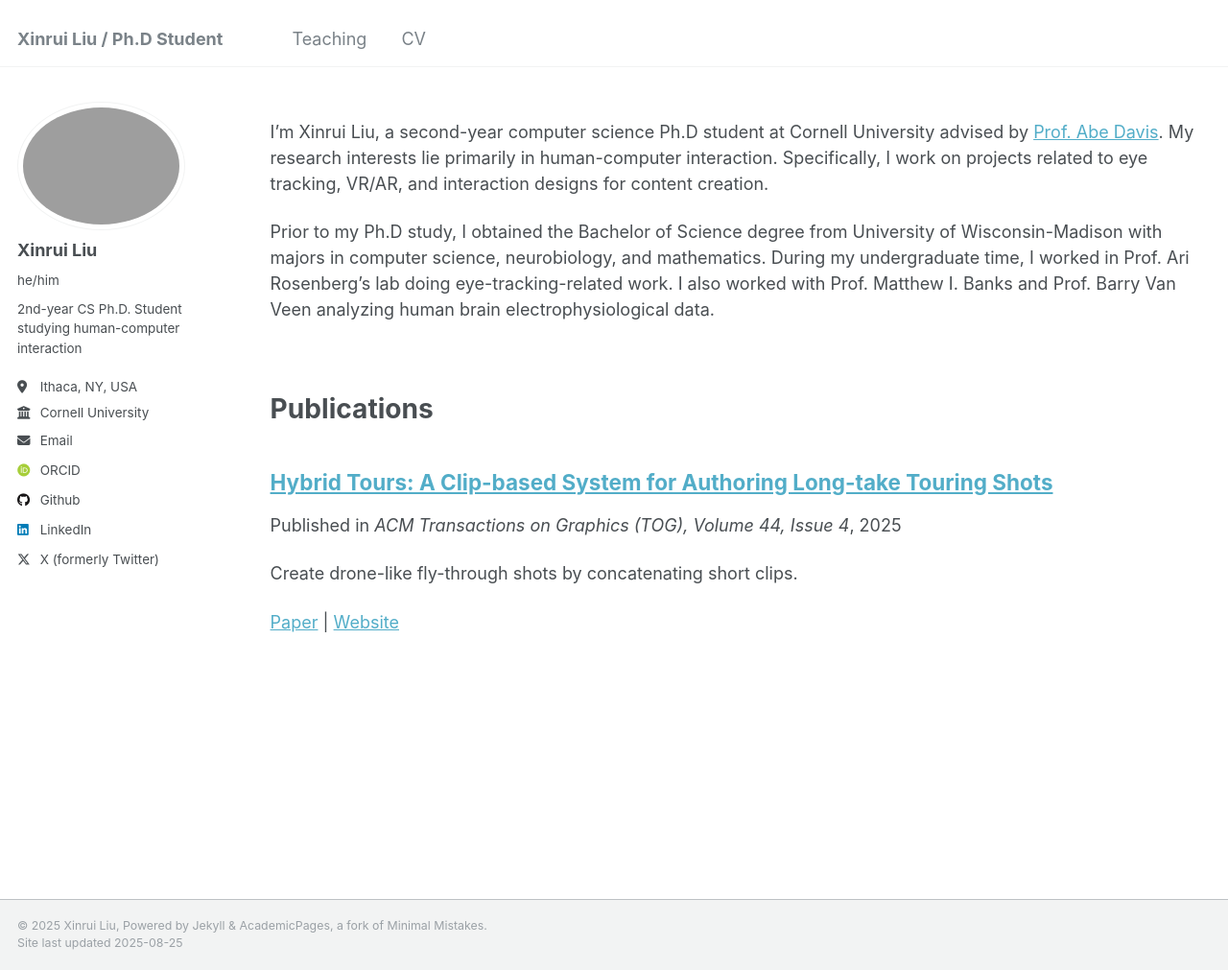
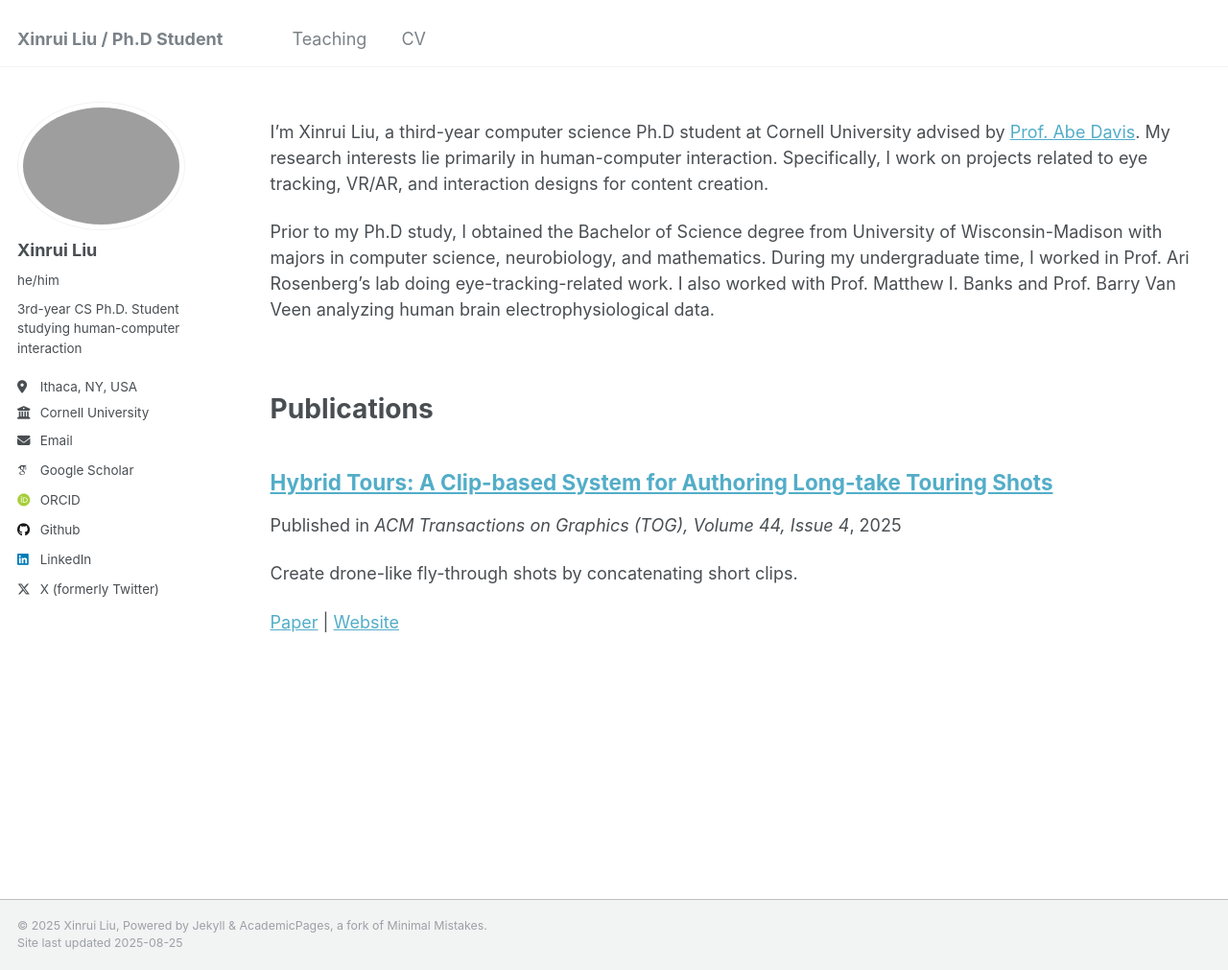
Before and after one commit to liuxr0831/liuxr0831.github.io, a Jekyll site: the page built from _pages/about.md, in a window 1280 px wide and 1011 px high. Shown: the whole window at 96% size. Built offline with Jekyll 4.4.1, drawn with Linux system fonts in a browser that asks for light colours; some web fonts are replaced.

Commit message:
Update year and TA experience.

```diff
--- a/_config.yml
+++ b/_config.yml
@@ -24,7 +24,7 @@ author:
   avatar           : "profile.png"
   name             : "Xinrui Liu"
   pronouns         : "he/him"
-  bio              : "2nd-year CS Ph.D. Student studying human-computer interaction"
+  bio              : "3rd-year CS Ph.D. Student studying human-computer interaction"
   location         : "Ithaca, NY, USA"
   employer         : "Cornell University"
   uri              : # URL
@@ -32,7 +32,7 @@ author:
 
   # Academic websites
   arxiv            : # URL - Update with the correct link to your profile
-  googlescholar    : # "https://scholar.google.com/citations?user=PS_CX0AAAAAJ"
+  googlescholar    : "https://scholar.google.com/citations?user=VtBuBRQAAAAJ"
   impactstory      : # URL
   orcid            : "https://orcid.org/0009-0004-5453-497X"
   semantic         : # URL
--- a/_pages/about.md
+++ b/_pages/about.md
@@ -10,7 +10,7 @@ redirect_from:
 
 {% include base_path %}
 
-I'm Xinrui Liu, a second-year computer science Ph.D student at Cornell University advised by [Prof. Abe Davis](https://abedavis.com/). My research interests lie primarily in human-computer interaction. Specifically, I work on projects related to eye tracking, VR/AR, and interaction designs for content creation.
+I'm Xinrui Liu, a third-year computer science Ph.D student at Cornell University advised by [Prof. Abe Davis](https://abedavis.com/). My research interests lie primarily in human-computer interaction. Specifically, I work on projects related to eye tracking, VR/AR, and interaction designs for content creation.
 
 Prior to my Ph.D study, I obtained the Bachelor of Science degree from University of Wisconsin-Madison with majors in computer science, neurobiology, and mathematics. During my undergraduate time, I worked in Prof. Ari Rosenberg's lab doing eye-tracking-related work. I also worked with Prof. Matthew I. Banks and Prof. Barry Van Veen analyzing human brain electrophysiological data.
 
```
Also changed, not shown: CONTRIBUTING.md (deleted, +0 -7 lines), _teaching/2025-fall-ta-cornell.md (added, +12 -0 lines).
